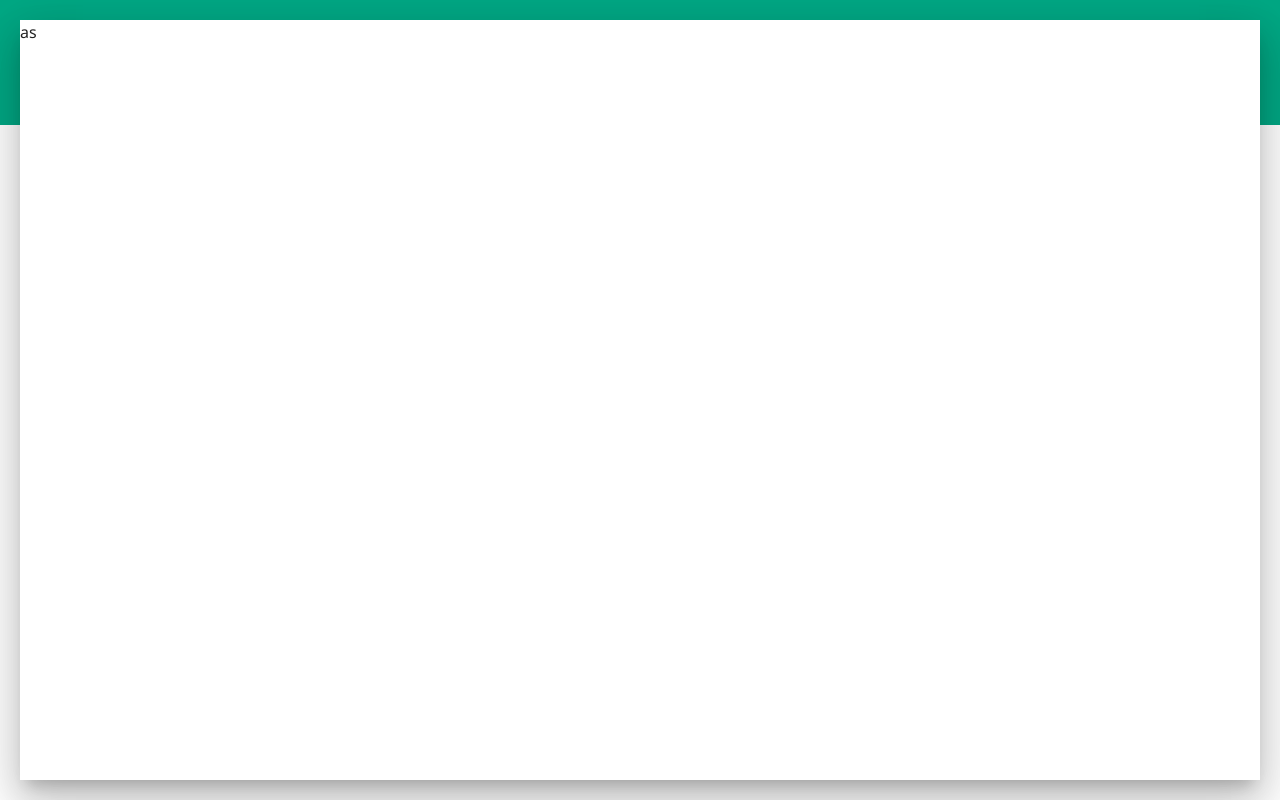
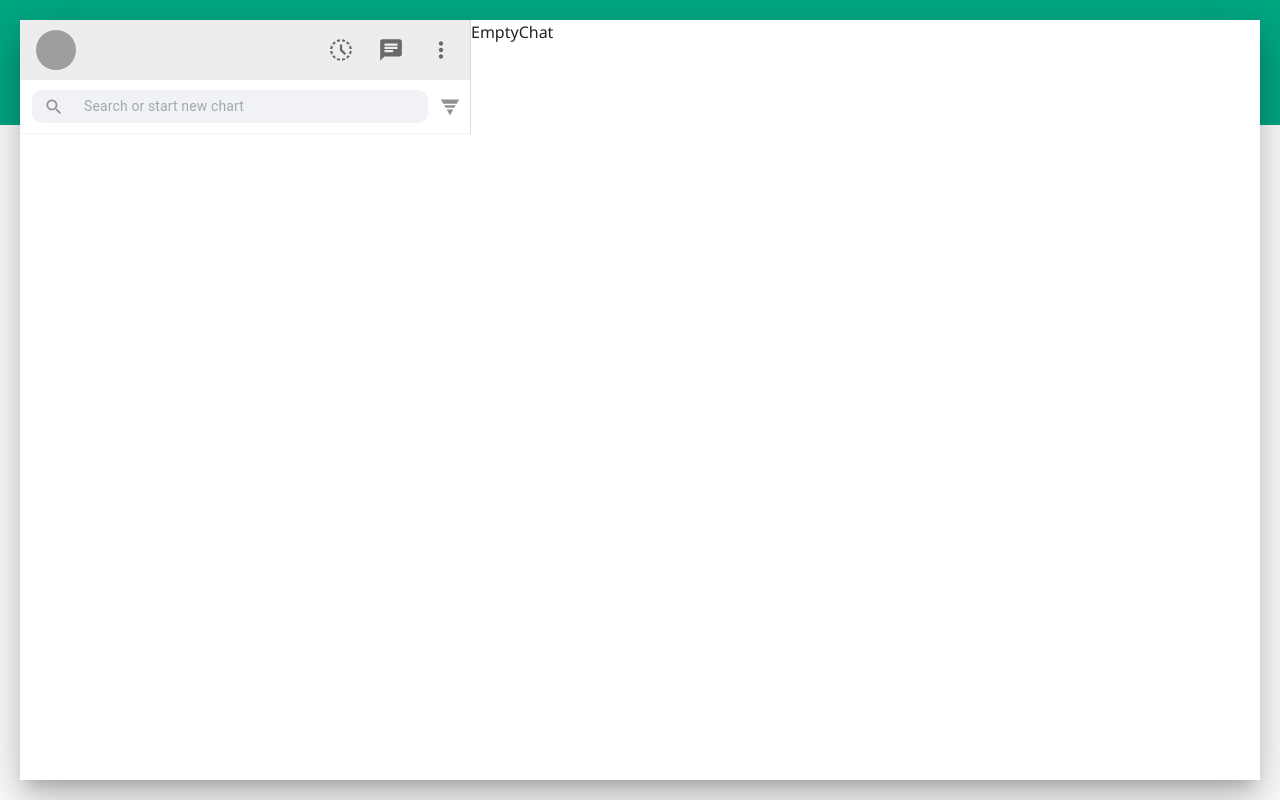
Before and after one commit to readul-islam/whatsApp_clone, a React (Vite) app in the folder whatsApp_client/: page / in a window 1280 px wide. Built offline with nearby package versions, Linux system fonts and the light colour scheme; grey boxes are pictures that could not be loaded.

Commit message:
search bar completed

```diff
--- a/whatsApp_client/src/components/Messenger.jsx
+++ b/whatsApp_client/src/components/Messenger.jsx
@@ -22,8 +22,8 @@ const Header = styled(AppBar)`
 
 const Messenger = () => {
   const { userInfo } = useContext(AccountContext)
+  console.log(userInfo)
   return (
-
     <>
       {userInfo ? (
         <>
@@ -43,7 +43,6 @@ const Messenger = () => {
         </>
       )}
     </>
-
   )
 }
 
--- a/whatsApp_client/src/components/account/LoginDialog.jsx
+++ b/whatsApp_client/src/components/account/LoginDialog.jsx
@@ -151,10 +151,10 @@ const LoginDialog = () => {
   const { userInfo, setUserInfo } = useContext(AccountContext)
 
   const [signInWithGoogle, user, loading, error] = useSignInWithGoogle(auth)
-  console.log(error)
-  if (user & !error) {
-    setUserInfo(user)
-  }
+  // console.log(error, userInfo)
+  // if (user & !error) {
+  //   setUserInfo()
+  // }
 
   return (
     <CustomDialog
--- a/whatsApp_client/src/components/chat/ChatDialog.jsx
+++ b/whatsApp_client/src/components/chat/ChatDialog.jsx
@@ -1,5 +1,7 @@
-import { Dialog, styled } from '@mui/material'
+import { Box, Dialog, styled } from '@mui/material'
 import React from 'react'
+import Menu from './Menu'
+import EmptyChat from './EmptyChat'
 
 const CustomDialog = styled(Dialog)(({ theme }) => ({
   '& 	.MuiDialog-paper': {
@@ -11,21 +13,45 @@ const CustomDialog = styled(Dialog)(({ theme }) => ({
     overflow: 'hidden',
     borderRadius: 0,
 
-    [theme.breakpoints.down('md')]: {
-      height: '90%',
-      width: '100%',
-    },
-    [theme.breakpoints.down('lg')]: {
-      height: '90%',
-      width: '80%',
-    },
+    // [theme.breakpoints.down('md')]: {
+    //   height: '90%',
+    //   width: '100%',
+    // },
+    // [theme.breakpoints.down('lg')]: {
+    //   height: '90%',
+    //   width: '80%',
+    // },
   },
+}))
+
+const Container = styled(Box)(({ theme }) => ({
+  display: 'flex',
+  width: '100%',
+}))
+
+const MenuContainer = styled(Box)(({ theme }) => ({
+  minWidth: '450px',
+  height: '100%',
+}))
+
+const ChatContainer = styled(Box)(({ theme }) => ({
+  width: '73%',
+  minWidth: '300px',
+  hight: '100%',
+  borderLeft: '1px solid rgba(0,0,0,0.14) ',
 }))
 
 const ChatDialog = () => {
   return (
-    <CustomDialog hideBackdrop open={true}>
-      as
+    <CustomDialog maxWidth={'md'} hideBackdrop open={true}>
+      <Container>
+        <MenuContainer>
+          <Menu />
+        </MenuContainer>
+        <ChatContainer>
+          <EmptyChat />
+        </ChatContainer>
+      </Container>
     </CustomDialog>
   )
 }
--- /dev/null
+++ b/whatsApp_client/src/components/chat/EmptyChat.jsx
@@ -0,0 +1,7 @@
+import React from 'react'
+
+const EmptyChat = () => {
+  return <div>EmptyChat</div>
+}
+
+export default EmptyChat
--- /dev/null
+++ b/whatsApp_client/src/components/chat/Header.jsx
@@ -0,0 +1,50 @@
+import { Box, styled } from '@mui/material'
+import ChatIcon from '@mui/icons-material/Chat'
+import MoreVertIcon from '@mui/icons-material/MoreVert'
+import HistoryToggleOffIcon from '@mui/icons-material/HistoryToggleOff'
+import React from 'react'
+import HeaderOptionMenu from './HeaderOptionMenu'
+
+const HeaderContainer = styled(Box)(({ theme }) => ({
+  height: '44px',
+  backgroundColor: '#ededed',
+  padding: '8px 16px',
+  display: 'flex',
+  alignItems: 'center',
+  justifyContent: 'space-between',
+}))
+
+const Avatar = styled('img')(({ theme }) => ({
+  width: '40px',
+  height: '40px',
+  borderRadius: '50%',
+}))
+
+const IconBox = styled(Box)(({ theme }) => ({
+  display: 'flex',
+  gap: '24px',
+}))
+
+export const iconStyle = {
+  fontSize: '26px',
+  color: ' #696969',
+}
+
+const Header = () => {
+  return (
+    <HeaderContainer>
+      <Avatar
+        src='https://png.pngtree.com/png-vector/20190321/ourmid/pngtree-vector-users-icon-png-image_856952.jpg'
+        alt='profile image'
+      />
+
+      <IconBox>
+        <HistoryToggleOffIcon sx={iconStyle} />
+        <ChatIcon sx={iconStyle} />
+        <HeaderOptionMenu />
+      </IconBox>
+    </HeaderContainer>
+  )
+}
+
+export default Header
--- /dev/null
+++ b/whatsApp_client/src/components/chat/HeaderOptionMenu.jsx
@@ -0,0 +1,49 @@
+import React, { useState } from 'react'
+import { iconStyle } from './Header'
+import MoreVertIcon from '@mui/icons-material/MoreVert'
+import { Menu, MenuItem, styled } from '@mui/material'
+
+const MenuOption = styled(MenuItem)(({ theme }) => ({
+  fontSize: '14px',
+  padding: '15px 60px 5px 24px',
+  color: '#4A4A4A',
+}))
+
+const HeaderOptionMenu = () => {
+  const [open, setOpen] = useState(null)
+
+  const ClickHandler = (e) => {
+    setOpen(e.currentTarget)
+  }
+
+  const handleClose = () => {
+    setOpen(null)
+  }
+
+  return (
+    <>
+      <MoreVertIcon onClick={ClickHandler} sx={iconStyle} />
+      <Menu
+        anchorEl={open}
+        open={open}
+        onClose={handleClose}
+        keepMounted
+        getContentAnchorE1={null}
+        anchorOrigin={{
+          vertical: 'bottom',
+          horizontal: 'center',
+        }}
+        transformOrigin={{
+          vertical: 'top',
+          horizontal: 'right',
+        }}
+      >
+        <MenuOption onClick={handleClose}>Profile</MenuOption>
+        <MenuOption onClick={handleClose}>My account</MenuOption>
+        <MenuOption onClick={handleClose}>Logout</MenuOption>
+      </Menu>
+    </>
+  )
+}
+
+export default HeaderOptionMenu
--- /dev/null
+++ b/whatsApp_client/src/components/chat/Menu.jsx
@@ -0,0 +1,14 @@
+import React from 'react'
+import Header from './Header'
+import Search from './Search'
+
+const Menu = () => {
+  return (
+    <>
+      <Header />
+      <Search />
+    </>
+  )
+}
+
+export default Menu
--- /dev/null
+++ b/whatsApp_client/src/components/chat/Search.jsx
@@ -0,0 +1,52 @@
+import { Box, InputBase, styled } from '@mui/material'
+import React from 'react'
+import SearchIcon from '@mui/icons-material/Search'
+import TornadoIcon from '@mui/icons-material/Tornado'
+
+const Container = styled(Box)(({ theme }) => ({
+  backgroundColor: '#fff',
+  borderBottom: '1px solid #f2f2f2',
+  height: '53px',
+  display: 'flex',
+  alignItems: 'center',
+  paddingRight: '10px',
+}))
+
+const Wrapper = styled(Box)(({ theme }) => ({
+  backgroundColor: '#f0f2f5',
+  display: 'flex',
+  margin: '12px ',
+  flexGrow: '1',
+  borderRadius: '10px',
+  alignItems: 'center',
+}))
+
+const Icon = styled(Box)(({ theme }) => ({
+  padding: '0 12px',
+  marginTop: '7px',
+  color: '#919191',
+}))
+
+const TextField = styled(InputBase)(({ theme }) => ({
+  color: '#3B444B',
+  fontSize: '14px',
+  paddingLeft: '8px',
+}))
+
+const Search = () => {
+  return (
+    <>
+      <Container>
+        <Wrapper>
+          <Icon>
+            <SearchIcon fontSize='small' />
+          </Icon>
+          <TextField placeholder='Search or start new chart' />
+        </Wrapper>
+        <TornadoIcon fontSize='small' sx={{ color: '#919191' }} />
+      </Container>
+    </>
+  )
+}
+
+export default Search
--- a/whatsApp_client/src/context/AccountProvider.jsx
+++ b/whatsApp_client/src/context/AccountProvider.jsx
@@ -3,7 +3,7 @@ import React, { createContext, useState } from 'react'
 export const AccountContext = createContext(null)
 
 const AccountProvider = ({ children }) => {
-  const [userInfo, setUserInfo] = useState({})
+  const [userInfo, setUserInfo] = useState({ userInfo: 'rrr' })
   return (
     <AccountContext.Provider
       value={{
```
Lines whose indentation alone changed are shown as unchanged.
